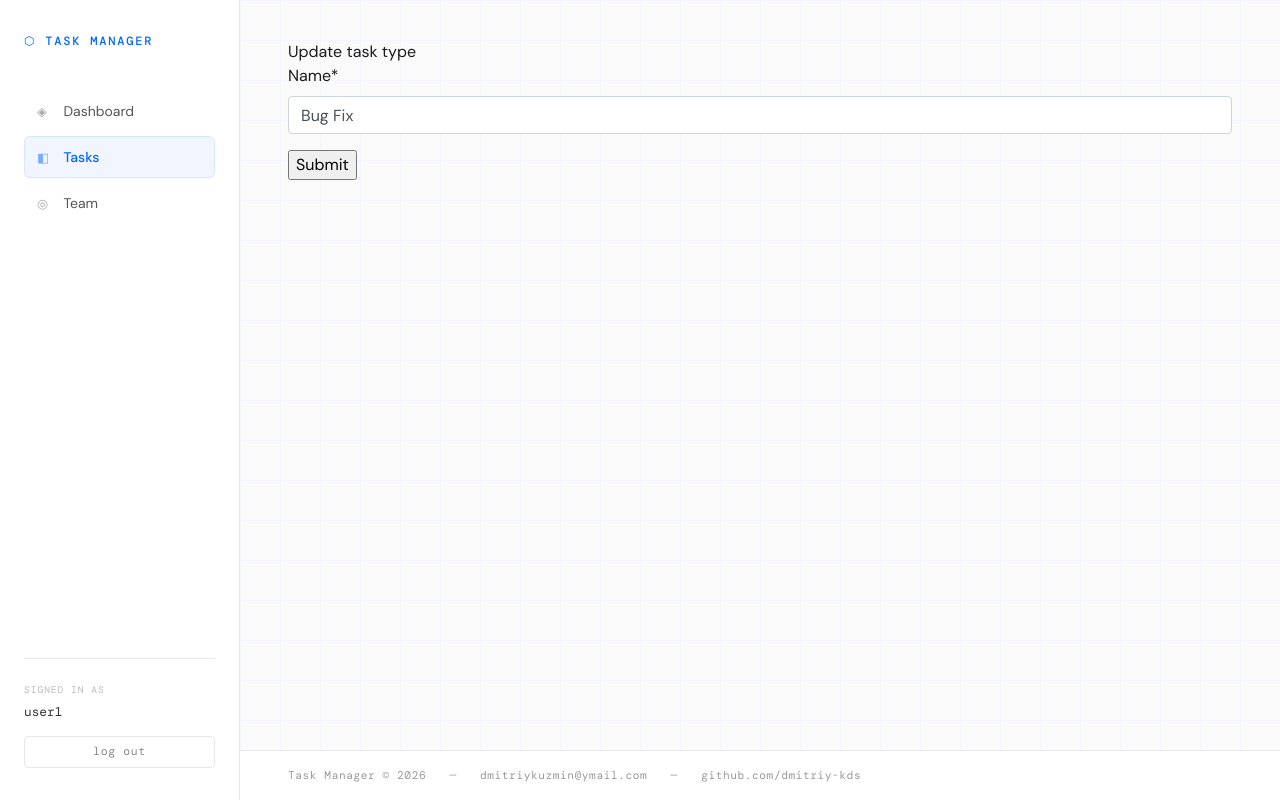
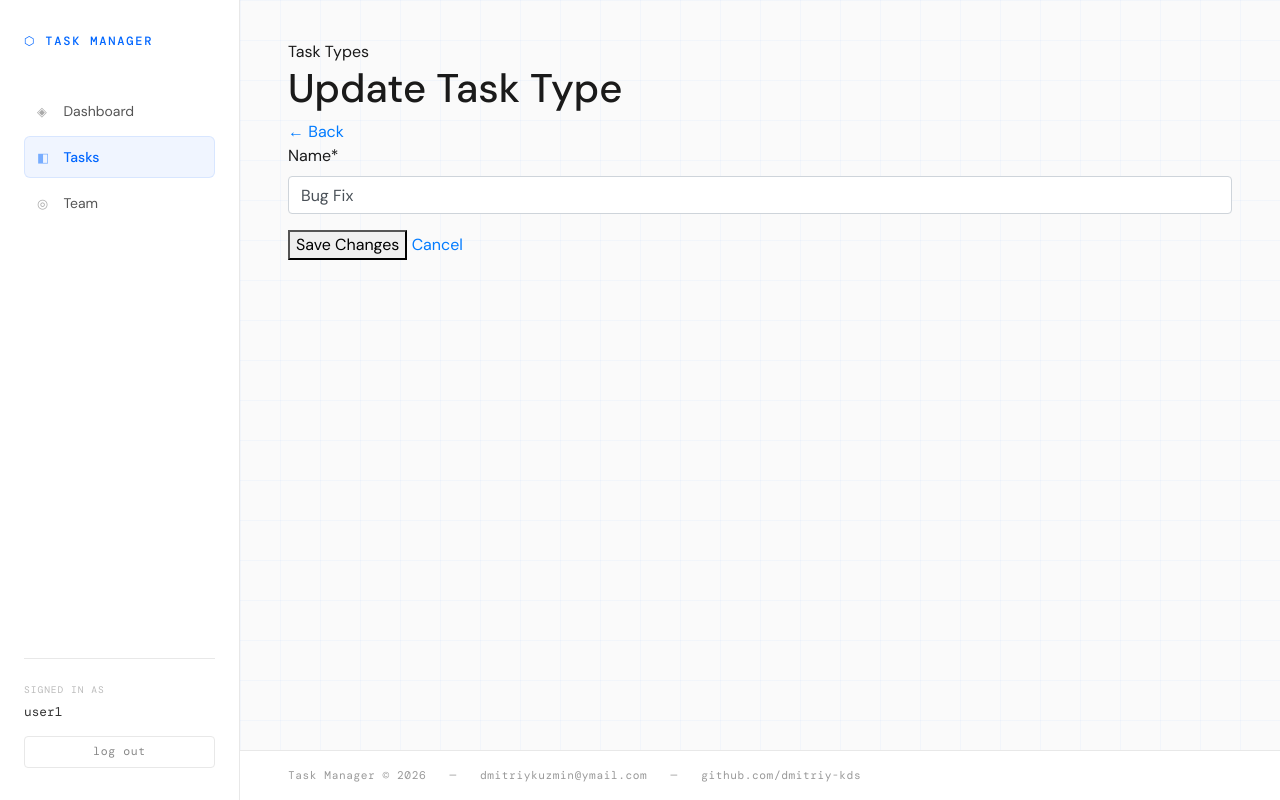
Before and after one commit to dmitriy-kds/it-company, a Django app: page /task-types/1/update/ in a window 1280 px wide. Run offline with Django 5.2, Linux system fonts and the light colour scheme; a user stored in the database is signed in; data comes from the database, SQL or seed files in the repository; some libraries are stand-ins or nearby versions; some web fonts are replaced.

Commit message:
feat: Style up task type form page

```diff
--- a/templates/task_manager/task_type_form.html
+++ b/templates/task_manager/task_type_form.html
@@ -1,11 +1,29 @@
 {% extends "base.html" %}
 {% load crispy_forms_filters %}
 
+{% block title %}<title>{% if object %}Update{% else %}Create{% endif %} Task Type — Task Manager</title>{% endblock %}
+
 {% block content %}
-  {{ object|yesno:"Update,Create" }} task type
+
+<div class="page-header">
+  <div>
+    <div class="page-label">Task Types</div>
+    <h1 class="page-title">{% if object %}Update{% else %}Create{% endif %} Task Type</h1>
+  </div>
+  <a href="{% url 'task_manager:task-type-list' %}" class="btn-secondary-action">← Back</a>
+</div>
+
+<div class="form-card">
   <form action="" method="POST">
     {% csrf_token %}
     {{ form|crispy }}
-    <input type="submit" value="Submit">
+    <div class="form-actions">
+      <button type="submit" class="btn-primary-action">
+        {% if object %}Save Changes{% else %}Create Task Type{% endif %}
+      </button>
+      <a href="{% url 'task_manager:task-type-list' %}" class="btn-secondary-action">Cancel</a>
+    </div>
   </form>
+</div>
+
 {% endblock %}
```
